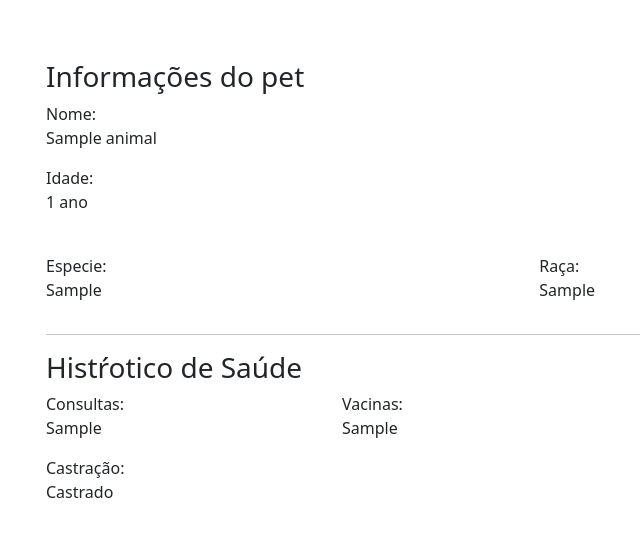
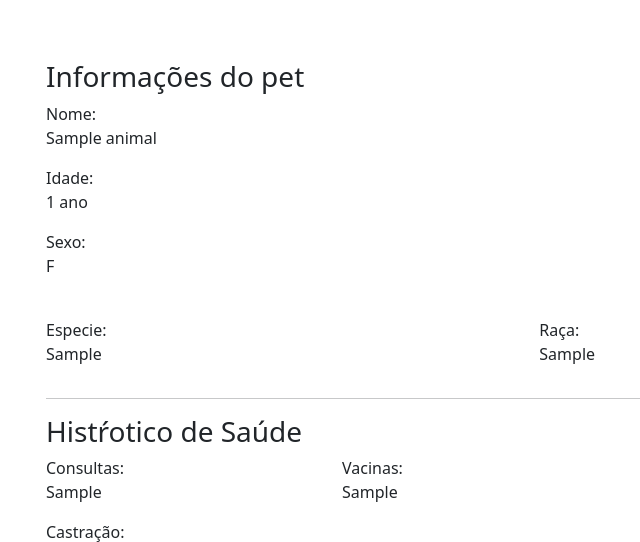
Before and after one commit to Renatarafaelaalves/ProjetoFinalSquadCarmenPortinho, a Django app: template animal/templates/ver_animal.html in a window 1280 px wide. Shown: the top 542 px of the page, without its empty margins (14-654 px from the left). Run offline with Django 5.2, Linux system fonts and the light colour scheme; the template is opened without the code that fills it: values that come from a table or form of the project are taken from there, others are empty; tables that the repository leaves empty hold one stand-in row (values such as "Sample post").

Commit message:
Adição do status de adotado e sexo do animal, além de algumas correções

```diff
--- a/animal/admin.py
+++ b/animal/admin.py
@@ -8,6 +8,6 @@ class HistoricoSaudeAdmin(admin.ModelAdmin):
 
 @admin.register(Animal)
 class AnimalAdmin(admin.ModelAdmin):
-    list_display = ['nome', 'especie', 'idade', 'raca', 'data_cadastro', 'historico_saude']
+    list_display = ['nome', 'especie', 'idade', 'raca','sexo', 'data_cadastro', 'adotado']
     search_fields = ['especie','idade', 'raca']
     list_filter = ['data_cadastro']
--- a/animal/models.py
+++ b/animal/models.py
@@ -8,12 +8,23 @@ class HitoricoSaude(models.Model):
     vacinas = models.CharField(max_length=200)
     idas_vet = models.TextField()
 
+    class Meta:
+        verbose_name = 'Histórico de saúde'
+        verbose_name_plural = 'Histórico de saúde'
 
 class Animal(models.Model):
+    choices_sexo = (('F', 'Fêmea'),
+                        ('M', 'Macho'))
     nome = models.CharField(max_length=100)
     especie = models.CharField(max_length=50)
     idade = models.IntegerField()
     raca = models.CharField(max_length=100)
+    sexo = models.CharField(max_length=1, choices=choices_sexo)
     data_cadastro = models.DateTimeField(auto_now_add=True)
     historico_saude = models.ForeignKey(HitoricoSaude, on_delete=models.CASCADE)
     adotado = models.BooleanField(default=False)
+
+    class Meta:
+        verbose_name = 'Animal'
+        verbose_name_plural = 'Animais'
+        ordering = ['nome']
--- a/animal/templates/mostrar_animais.html
+++ b/animal/templates/lista_animais.html
@@ -15,7 +15,7 @@
                 <div class="col-md">
                     <div class="wrapper">
                         <div class="box width80">
-                            <h3 class="font-vinho">Conheçam nossos bichinhos</h3>
+                            <h3 class="font-vinho">Conheça nossos bichinhos</h3>
                             <hr>
                              <table class="tabela" cellpadding="20">
                                 <tr>
@@ -35,6 +35,9 @@
                                         <td>
                                             {{animal.idade}}
                                         </td>
+                                        <td>
+                                            <a href="{% url 'animais:ver_animal' id_animal=animal.id %}" class="btn btn-success btn-lg">VER DETALHES</a>
+                                        </td>
                                     </tr>
                                 {% endfor %}
                             </table>
--- a/animal/templates/ver_animal.html
+++ b/animal/templates/ver_animal.html
@@ -27,6 +27,11 @@
                                 <p>{{animal.idade}} anos</p>
                             {%endif%}
 
+                        </div>
+
+                        <div class="col-md-9">
+                            <span class="span-bold">Sexo:</span>
+                            <p>{{animal.sexo}}</p>
                         </div>
                     </div>
                     <br>
@@ -66,8 +71,7 @@
                             {%endif%}
 
                             <br>
-                            <a href="#" class="btn btn-success btn-lg">SOLICITAR ADOÇÃO</a>
-
+                            <a href="{% url 'adocao:solicitar_adocao' %}" class="btn btn-success btn-lg">SOLICITAR ADOÇÃO</a>
                         </div>
 
                         <div class="col-md">
--- a/animal/urls.py
+++ b/animal/urls.py
@@ -1,8 +1,8 @@
 from django.urls import path
 from animal.views import listar_animais, ver_animal
 
-app_name = 'Animais'
+app_name = 'animais'
 urlpatterns = [
-    path('animais/', listar_animais, name='listar_animais'),
-    path('ver_animal/<int:id_animal>/', ver_animal, name='ver_animal')
+    path('', listar_animais, name='listar_animais'),
+    path('<int:id_animal>/', ver_animal, name='ver_animal')
 ]
--- a/animal/views.py
+++ b/animal/views.py
@@ -2,7 +2,7 @@ from django.shortcuts import render
 from animal.models import Animal
 
 def listar_animais(request):
-    animais = Animal.objects.all()
+    animais = Animal.objects.filter(adotado=False)
     contexto = {
         'animais': animais,
     }
```
Also changed, not shown: animal/migrations/0004_alter_animal_options_alter_hitoricosaude_options_and_more.py (added).
